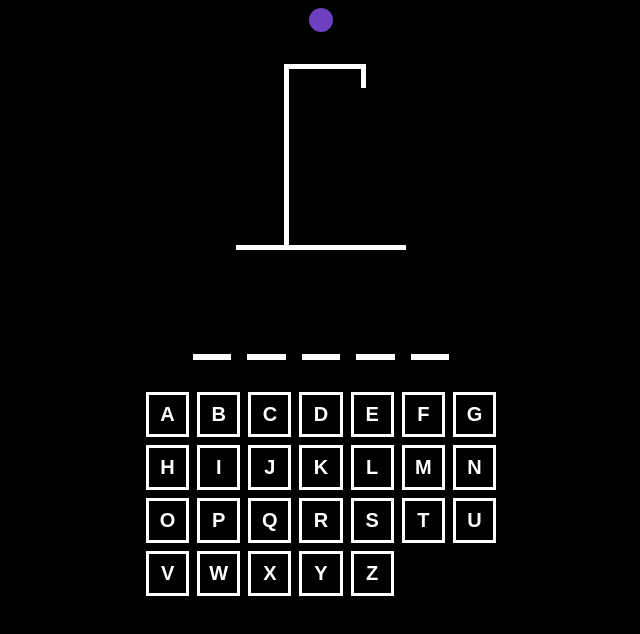
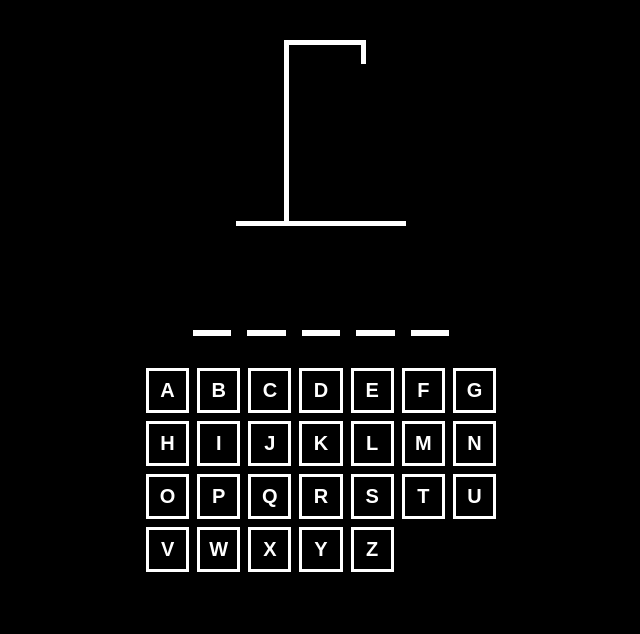
Before and after one commit to slandath/gallows, a React (Vite) app: page / in a window 1280 px wide. Shown: the top 634 px of the page, without its empty margins (319-959 px from the left). Built offline with nearby package versions, Linux system fonts and the light colour scheme.

Commit message:
stuff
removed padding

```diff
--- a/src/App.tsx
+++ b/src/App.tsx
@@ -78,14 +78,16 @@ function App() {
         alignItems: "center",
       }}
     >
-      <div style={{
-        fontSize: "1.5rem",
-        textAlign: "center",
-        fontFamily: "Monospace",
-        backgroundColor: "#6E40BF",
-        color: "#ffffff",
-        padding: ".75rem",
-        borderRadius: ".75rem", }}>
+      <div
+        style={{
+          fontSize: "1.5rem",
+          textAlign: "center",
+          fontFamily: "Monospace",
+          backgroundColor: "#6E40BF",
+          color: "#ffffff",
+          borderRadius: ".75rem",
+        }}
+      >
         {isWinner && "Winner!"}
         {isLoser && "Game Over! - Press refresh to play again"}
       </div>
```
Also changed, not shown: index.html (line endings or trailing spaces), src/HangmanDrawing.tsx (line endings or trailing spaces), src/HangmandWord.tsx (line endings or trailing spaces), src/Keyboard.module.css (line endings or trailing spaces), src/Keyboard.tsx (line endings or trailing spaces), src/main.tsx (line endings or trailing spaces), src/wordList.json (line endings or trailing spaces), 2 other files (tests, documents, lock files or other folders).
